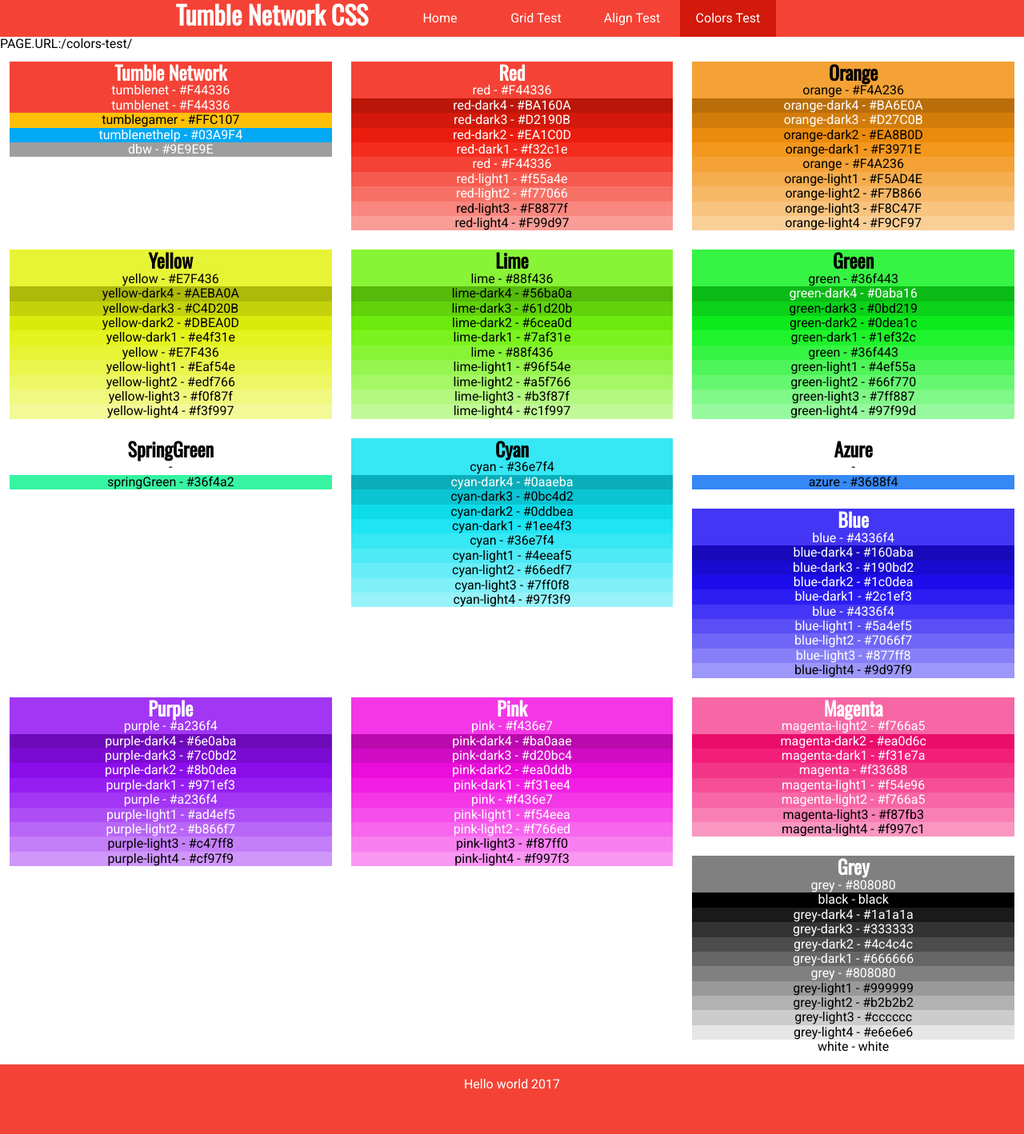
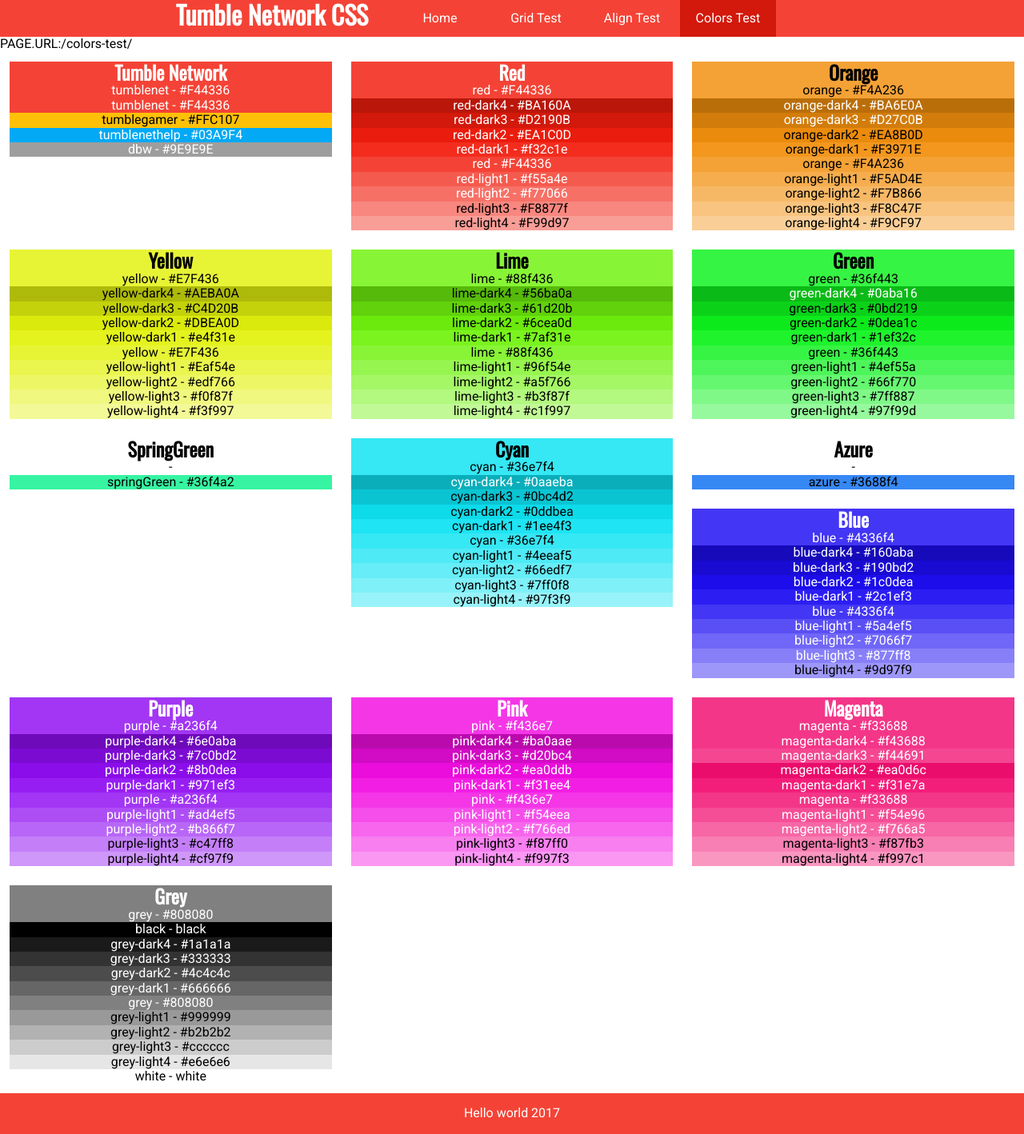
Before and after one commit to tumblenet/tumblenet-css, a Jekyll site: the page built from colors-test.html, in a window 1280 px wide. Shown: the whole page at 80% size. Built offline with Jekyll 4.4.1, drawn with Linux system fonts in a browser that asks for light colours; before the commit the page ends 1381 px from its top, so only the background shows below that.

Commit message:
Update from Forestry.io - _data/css.yml

```diff
--- a/_data/css.yml
+++ b/_data/css.yml
@@ -256,6 +256,12 @@
 - name: Magenta
   main: 4
   colors:
+  - name: magenta-dark4
+    value: "#f43688"
+    dark: true
+  - name: magenta-dark3
+    value: "#f44691"
+    dark: true
   - name: magenta-dark2
     value: "#ea0d6c"
     dark: true
```
